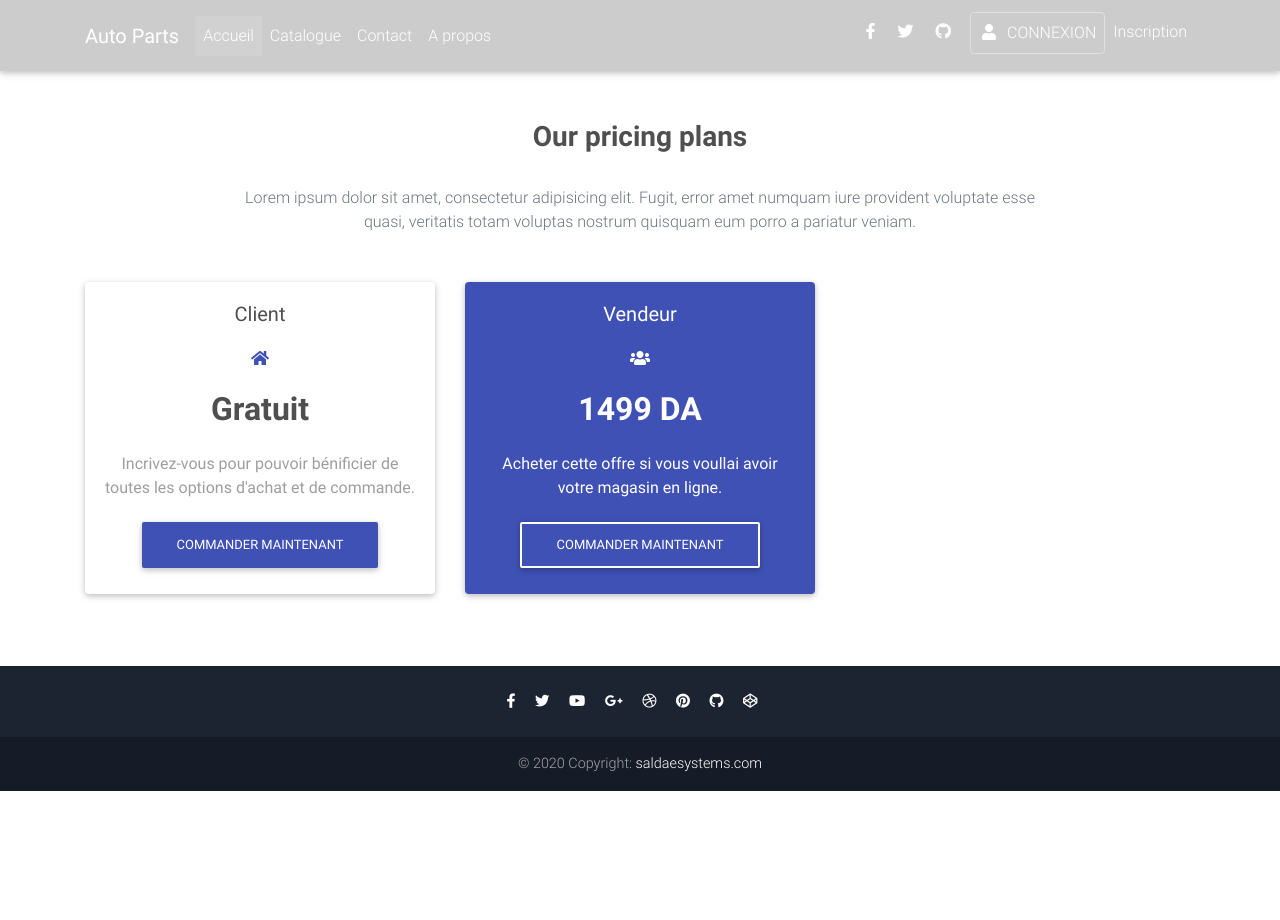
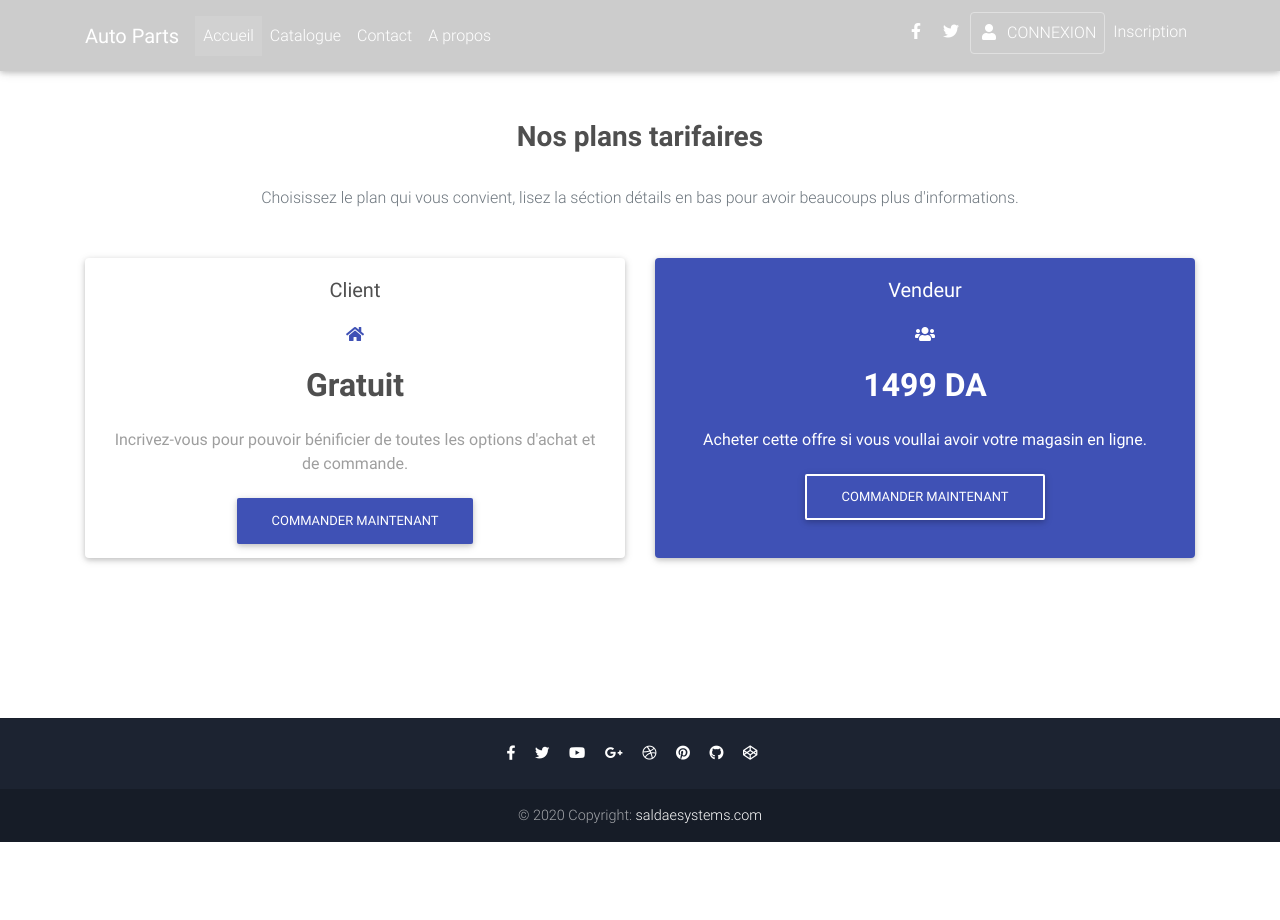
Before and after one commit to kheireddinebouiche/parts-app, a Django app: page /Inscription in a window 1280 px wide. Run offline with Django 3.2, Linux system fonts and the light colour scheme; some libraries are stand-ins or nearby versions.

Commit message:
Mon app Django Girls, premier commit

```diff
--- a/parts/app_parts/forms.py
+++ b/parts/app_parts/forms.py
@@ -1,6 +1,6 @@
 from django import forms
 from django.forms import ModelForm, DateInput
-#from allauth.account.forms import SignupForm
+
 from django.contrib.auth.forms import UserCreationForm
 from .models import Profile, Piece
 from django.contrib.auth.models import User
--- a/parts/app_parts/views.py
+++ b/parts/app_parts/views.py
@@ -26,6 +26,9 @@ def InscriptionClient(request):
         if form.is_valid():
             #permet de ne pas enregistrer l'instance dans la base de donnée
             user = form.save(commit=False)
+            nom
+
+
             user.is_active = False
             user.save()
 
--- a/parts/templates/FrontPanel/header.html
+++ b/parts/templates/FrontPanel/header.html
@@ -5,7 +5,7 @@
     <meta charset="utf-8">
     <meta name="viewport" content="width=device-width, initial-scale=1, shrink-to-fit=no">
     <meta http-equiv="x-ua-compatible" content="ie=edge">
-    <title>Auto Parts : Accueil</title>
+    <title>Auto Parts</title>
     <!-- Font Awesome -->
     <link rel="stylesheet" href="https://use.fontawesome.com/releases/v5.11.2/css/all.css">
     <!-- Bootstrap core CSS -->
@@ -44,7 +44,7 @@
 
       @media (min-width: 800px) and (max-width: 850px) {
         .navbar:not(.top-nav-collapse) {
-          background: #1C2331 !important;
+          background: #1C2332 !important;
         }
       }
 
--- a/parts/templates/FrontPanel/inscription-client.html
+++ b/parts/templates/FrontPanel/inscription-client.html
@@ -1,7 +1,7 @@
 {% extends 'FrontPanel/base.html' %}
 
 {% load static %}
-{% load crispy_forms_tags %}
+
 {% block content %}
 
 
--- a/parts/templates/FrontPanel/inscription-vendeur.html
+++ b/parts/templates/FrontPanel/inscription-vendeur.html
@@ -1,7 +1,7 @@
 {% extends 'FrontPanel/base.html' %}
 
 {% load static %}
-{% load crispy_forms_tags %}
+
 {% block content %}
 
 
--- a/parts/templates/FrontPanel/inscription.html
+++ b/parts/templates/FrontPanel/inscription.html
@@ -4,27 +4,26 @@
 
 
   {% block content %}
-  <div class="container my-5" >
+  <div class="container my-5" style="height: 550px;">
 
 
     <!--Section: Content-->
     <section class="text-center dark-grey-text" style="margin-top: 120px;">
 
       <!-- Section heading -->
-      <h3 class="font-weight-bold pb-2 mb-4">Our pricing plans</h3>
+      <h3 class="font-weight-bold pb-2 mb-4">
+        Nos plans tarifaires</h3>
       <!-- Section description -->
-      <p class="text-muted w-responsive mx-auto mb-5">Lorem ipsum dolor sit amet, consectetur adipisicing elit.
-        Fugit, error amet numquam iure provident voluptate esse quasi, veritatis totam voluptas nostrum quisquam
-        eum porro a pariatur veniam.</p>
+      <p class="text-muted w-responsive mx-auto mb-5">Choisissez le plan qui vous convient, lisez la séction détails en bas pour avoir beaucoups plus d'informations.</p>
 
       <!-- Grid row -->
-      <div class="row">
+      <div class="row" >
 
         <!-- Grid column -->
-        <div class="col-lg-4 col-md-12 mb-4">
+        <div class="col-lg-6 col-md-12 mb-4 ">
 
           <!-- Card -->
-          <div class="card">
+          <div class="card" style="height: 300px;">
 
             <!-- Content -->
             <div class="card-body">
@@ -52,10 +51,10 @@
         <!-- Grid column -->
 
         <!-- Grid column -->
-        <div class="col-lg-4 col-md-6 mb-4">
+        <div class="col-lg-6 col-md-12 mb-4 ">
 
           <!-- Card -->
-          <div class="card indigo">
+          <div class="card indigo" style="height: 300px;">
 
             <!-- Content -->
             <div class="card-body white-text">
--- a/parts/templates/FrontPanel/nav.html
+++ b/parts/templates/FrontPanel/nav.html
@@ -9,7 +9,7 @@
       <div class="container">
 
         <!-- Brand -->
-        <a class="navbar-brand" href="https://mdbootstrap.com/docs/jquery/" target="_blank">
+        <a class="navbar-brand" href="/" >
           <strong>Auto Parts</strong>
         </a>
 
@@ -25,36 +25,31 @@
           <!-- Left -->
           <ul class="navbar-nav mr-auto">
             <li class="nav-item active">
-              <a class="nav-link" href="#">Accueil
+              <a class="nav-link" href="/">Accueil
                 <span class="sr-only">(current)</span>
               </a>
             </li>
             <li class="nav-item">
-              <a class="nav-link" href="https://mdbootstrap.com/docs/jquery/" target="_blank">Catalogue</a>
+              <a class="nav-link" href="#">Catalogue</a>
             </li>
             <li class="nav-item">
-              <a class="nav-link" href="https://mdbootstrap.com/docs/jquery/getting-started/download/" target="_blank">Contact</a>
+              <a class="nav-link" href="#">Contact</a>
             </li>
             <li class="nav-item">
-              <a class="nav-link" href="https://mdbootstrap.com/education/bootstrap/" target="_blank">A propos</a>
+              <a class="nav-link" href="#">A propos</a>
             </li>
           </ul>
 
           <!-- Right -->
           <ul class="navbar-nav nav-flex-icons">
             <li class="nav-item">
-              <a href="https://www.facebook.com/mdbootstrap" class="nav-link" target="_blank">
+              <a href="#" class="nav-link" >
                 <i class="fab fa-facebook-f"></i>
               </a>
             </li>
             <li class="nav-item">
-              <a href="https://twitter.com/MDBootstrap" class="nav-link" target="_blank">
+              <a href="#" class="nav-link" >
                 <i class="fab fa-twitter"></i>
-              </a>
-            </li>
-            <li class="nav-item">
-              <a href="https://github.com/mdbootstrap/bootstrap-material-design" class="nav-link" target="_blank">
-                <i class="fab fa-github mr-2"></i>
               </a>
             </li>
 
```
